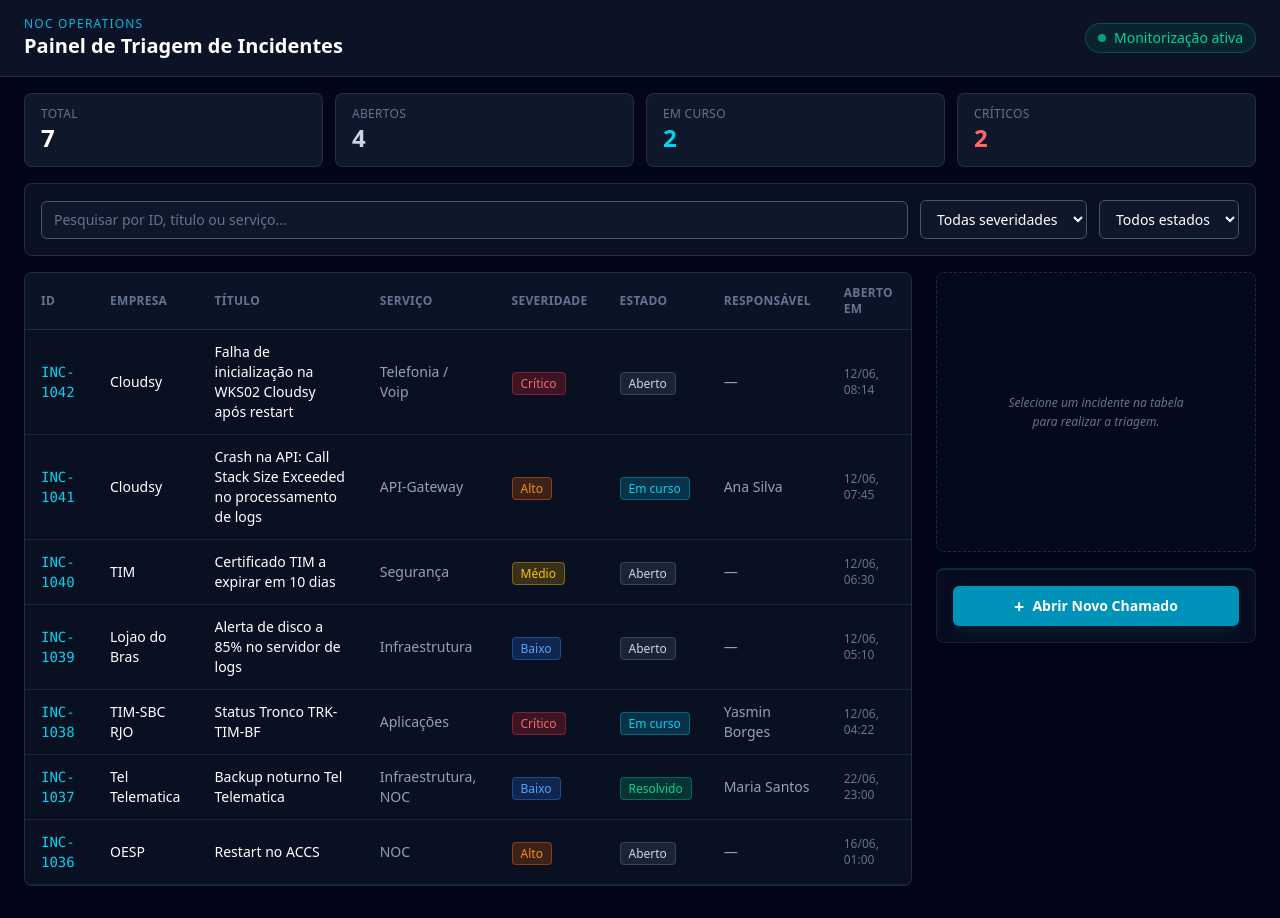
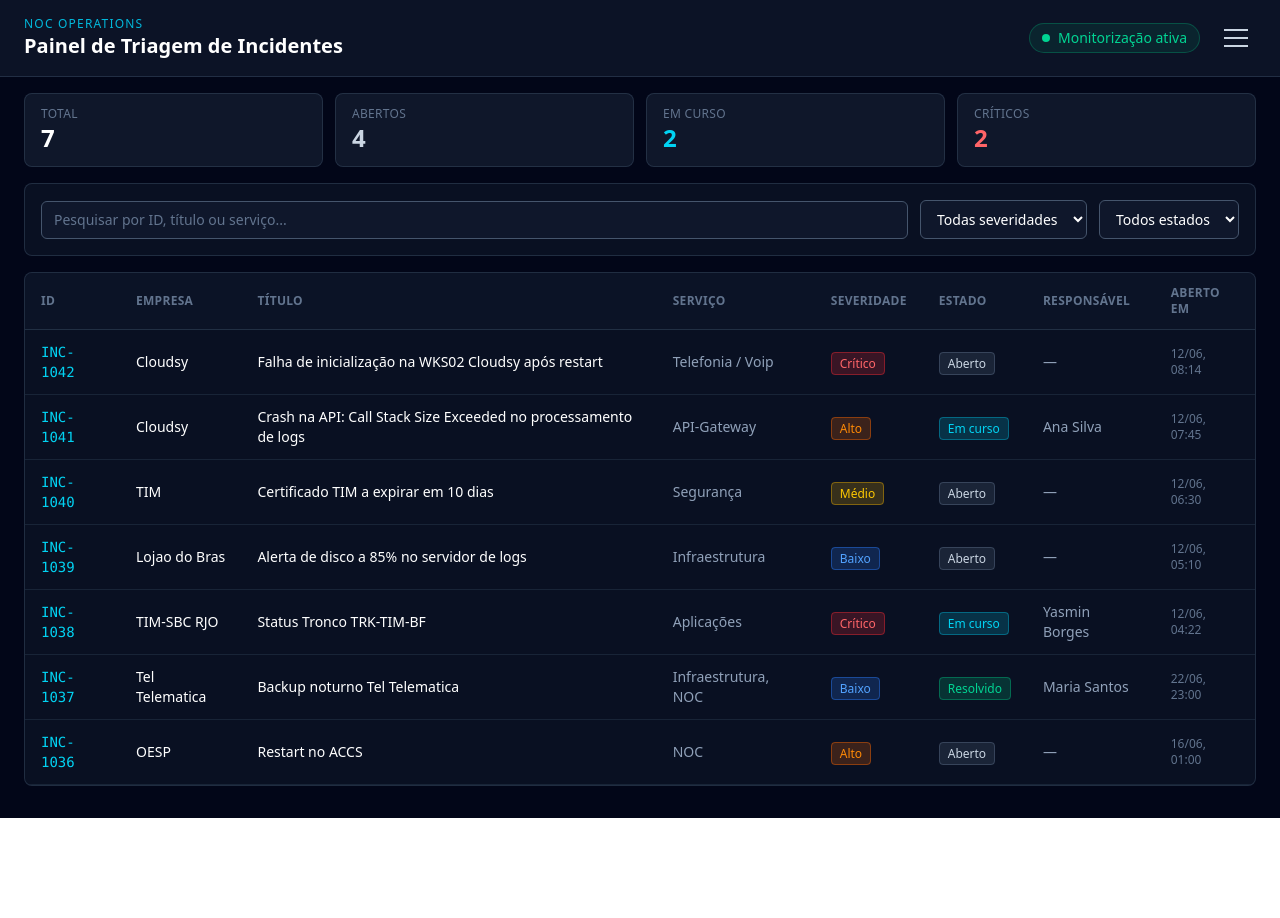
Before and after one commit to CarvalhoSystems/Transicao-NOC-DEV, a React (Vite) app: page / in a window 1280 px wide. After the commit the page ends 818 px from the top, so only its background shows below. Built offline with nearby package versions, Linux system fonts and the light colour scheme.

Commit message:
mudancas no layout

```diff
--- a/src/App.jsx
+++ b/src/App.jsx
@@ -101,12 +101,14 @@ function App() {
                   onStatusChange={setStatusFilter}
                 />
 
-                <main className="mx-auto grid max-w-7xl gap-6 px-4 pb-8 sm:px-6 lg:grid-cols-[1fr_320px]">
+                <main className="mx-auto max-w-7xl px-4 pb-8 sm:px-6">
                   <IncidentTable
                     incidents={filteredIncidents}
                     selectedId={selectedId}
                     onSelect={setSelectedId}
                   />
+                </main>
+
                 <TriagePanel
                   incident={selectedIncident}
                   onAssign={handleAssign}
@@ -114,7 +116,6 @@ function App() {
                   onSeverityChange={handleSeverityChange}
                   onClose={() => setSelectedId(null)}
                 />
-                </main>
               </>
             }
           />
--- a/src/components/Header.jsx
+++ b/src/components/Header.jsx
@@ -1,6 +1,11 @@
+import { useState } from "react";
+import { Link } from "react-router-dom";
+
 function Header() {
+  const [isMenuOpen, setIsMenuOpen] = useState(false);
+
   return (
-    <header className="border-b border-slate-700/60 bg-slate-900/80 px-6 py-4 backdrop-blur-sm">
+    <header className="relative z-50 border-b border-slate-700/60 bg-slate-900/80 px-6 py-4 backdrop-blur-sm">
       <div className="mx-auto flex max-w-7xl items-center justify-between">
         <div>
           <p className="text-xs font-medium uppercase tracking-widest text-cyan-500">
@@ -10,13 +15,62 @@ function Header() {
             Painel de Triagem de Incidentes
           </h1>
         </div>
-        <div className="flex items-center gap-2 rounded-full border border-emerald-500/30 bg-emerald-500/10 px-3 py-1">
-          <span className="h-2 w-2 animate-pulse rounded-full bg-emerald-400" />
-          <span className="text-sm text-emerald-400">Monitorização ativa</span>
+
+        <div className="flex items-center gap-4">
+          <div className="hidden md:flex items-center gap-2 rounded-full border border-emerald-500/30 bg-emerald-500/10 px-3 py-1">
+            <span className="h-2 w-2 animate-pulse rounded-full bg-emerald-400" />
+            <span className="text-sm text-emerald-400">
+              Monitorização ativa
+            </span>
+          </div>
+
+          {/* Botão Hamburger */}
+          <button
+            onClick={() => setIsMenuOpen(!isMenuOpen)}
+            className="flex flex-col gap-1.5 p-2 focus:outline-none"
+            aria-label="Menu"
+          >
+            <span
+              className={`h-0.5 w-6 bg-slate-300 transition-all ${isMenuOpen ? "rotate-45 translate-y-2" : ""}`}
+            ></span>
+            <span
+              className={`h-0.5 w-6 bg-slate-300 transition-all ${isMenuOpen ? "opacity-0" : ""}`}
+            ></span>
+            <span
+              className={`h-0.5 w-6 bg-slate-300 transition-all ${isMenuOpen ? "-rotate-45 -translate-y-2" : ""}`}
+            ></span>
+          </button>
         </div>
       </div>
+
+      {/* Menu Dropdown */}
+      {isMenuOpen && (
+        <div className="absolute top-full left-0 w-full border-b border-slate-700 bg-slate-900 p-4 shadow-2xl animate-in slide-in-from-top-2 duration-200">
+          <nav className="mx-auto flex max-w-7xl flex-col gap-2">
+            <Link
+              to="/novo-chamado"
+              onClick={() => setIsMenuOpen(false)}
+              className="flex items-center gap-3 rounded-md px-4 py-3 text-sm font-bold text-white hover:bg-slate-800 transition-colors"
+            >
+              <span className="text-cyan-500">✚</span> Novo Chamado
+            </Link>
+            <button
+              onClick={() => setIsMenuOpen(false)}
+              className="flex items-center gap-3 rounded-md px-4 py-3 text-left text-sm font-medium text-slate-400 hover:bg-slate-800 transition-colors"
+            >
+              <span className="text-slate-500">⚙</span> Configurações
+            </button>
+            <div className="md:hidden mt-2 pt-2 border-t border-slate-800 flex items-center gap-2 px-4 py-2">
+              <span className="h-2 w-2 animate-pulse rounded-full bg-emerald-400" />
+              <span className="text-xs text-emerald-400 uppercase tracking-widest">
+                Ativo
+              </span>
+            </div>
+          </nav>
+        </div>
+      )}
     </header>
-  )
+  );
 }
 
-export default Header
+export default Header;
--- /dev/null
+++ b/src/components/RespIncident.jsx
@@ -0,0 +1,9 @@
+const resposta = respincident;
+
+function resposta() {
+  if (resposta.length === 0) {
+    return alert("por favor dar uma resposta ao solicitante !");
+  }
+}
+
+export default resposta;
--- a/src/components/TriagePanel.jsx
+++ b/src/components/TriagePanel.jsx
@@ -12,18 +12,26 @@ function TriagePanel({
   onSeverityChange,
   onClose,
 }) {
+  if (!incident) return null;
+
   return (
-    <aside className="flex flex-col gap-4">
-      {/* Card de Triagem do Incidente Selecionado */}
-      {incident ? (
-        <div className="rounded-lg border border-slate-700/60 bg-slate-800/50 p-5 shadow-xl backdrop-blur-sm animate-in fade-in slide-in-from-right-4 duration-300">
+    <div className="fixed inset-0 z-50 flex items-center justify-center p-4 sm:p-6">
+      {/* Backdrop: Fundo escurecido que fecha ao clicar */}
+      <div
+        className="absolute inset-0 bg-slate-950/80 backdrop-blur-sm"
+        onClick={onClose}
+      />
+
+      <aside className="relative flex w-full max-w-lg flex-col gap-4 animate-in fade-in zoom-in-95 duration-200">
+        {/* Card de Triagem do Incidente Selecionado */}
+        <div className="rounded-lg border border-slate-700/60 bg-slate-900 p-5 shadow-2xl">
           <div className="mb-4 flex items-start justify-between gap-2">
             <div>
               <p className="font-mono text-[10px] font-bold text-cyan-400/60 tracking-[0.2em] uppercase">
                 {incident.id}
               </p>
               <h2 className="text-lg font-bold text-white leading-tight mt-1">
-                {incident.title && incident.company}
+                {incident.company} - {incident.title}
               </h2>
             </div>
             <button
@@ -109,24 +117,19 @@ function TriagePanel({
                 </select>
               </div>
             </div>
+            <button
+              className="w-full rounded w-md bg-red-600 bg-slate-900 px-10 cursor-pointer"
+              type="submit"
+              id="confirmar"
+              onClick={() => onClose()}
+              aria-label="Fechar painel"
+            >
+              Confirmar
+            </button>
           </div>
         </div>
-      ) : (
-        <div className="flex min-h-[280px] items-center justify-center rounded-lg border border-dashed border-slate-700/60 bg-slate-800/10 p-6 text-center text-xs text-slate-500 leading-relaxed italic">
-          Selecione um incidente na tabela <br /> para realizar a triagem.
-        </div>
-      )}
-
-      {/* Botão de Abrir Chamado separado em outra DIV */}
-      <div className="rounded-lg border border-slate-700/40 bg-slate-900/40 p-4 shadow-lg border-t-2 border-t-cyan-500/20">
-        <Link
-          to="/novo-chamado"
-          className="flex items-center justify-center gap-2 w-full rounded-md bg-cyan-600 px-4 py-2.5 text-sm font-bold text-white shadow-lg shadow-cyan-900/20 hover:bg-cyan-500 active:scale-[0.98] transition-all"
-        >
-          <span className="text-lg leading-none">+</span> Abrir Novo Chamado
-        </Link>
-      </div>
-    </aside>
+      </aside>
+    </div>
   );
 }
 
--- a/src/data/incidents.js
+++ b/src/data/incidents.js
@@ -13,7 +13,7 @@ export const initialIncidents = [
     assignee: null,
     createdAt: "2026-06-12T08:14:00",
     description:
-      "Realizado o restart preventivo na workstation WKS02 da Cloudsy, porém a máquina não subiu os serviços de telefonia. Foi necessário acionar o suporte de terceiro (Avaya) para atuação emergencial.",
+      "Realizar o restart preventivo na workstation WKS02 da Cloudsy, porém a máquina não subiu os serviços de telefonia. Foi necessário acionar o suporte de terceiro (Avaya) para atuação emergencial.",
   },
   {
     id: "INC-1041",
```
Lines whose indentation alone changed are shown as unchanged.
